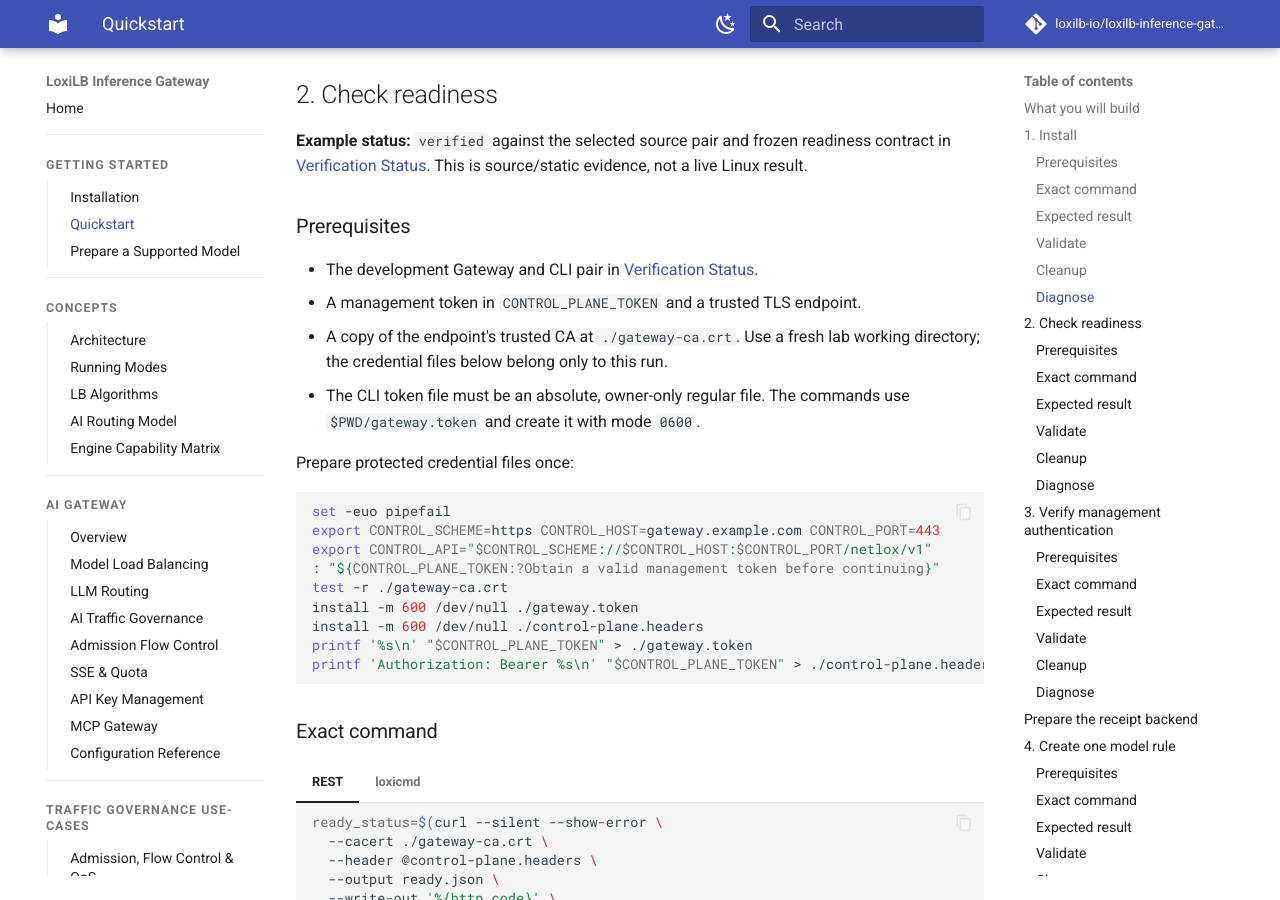
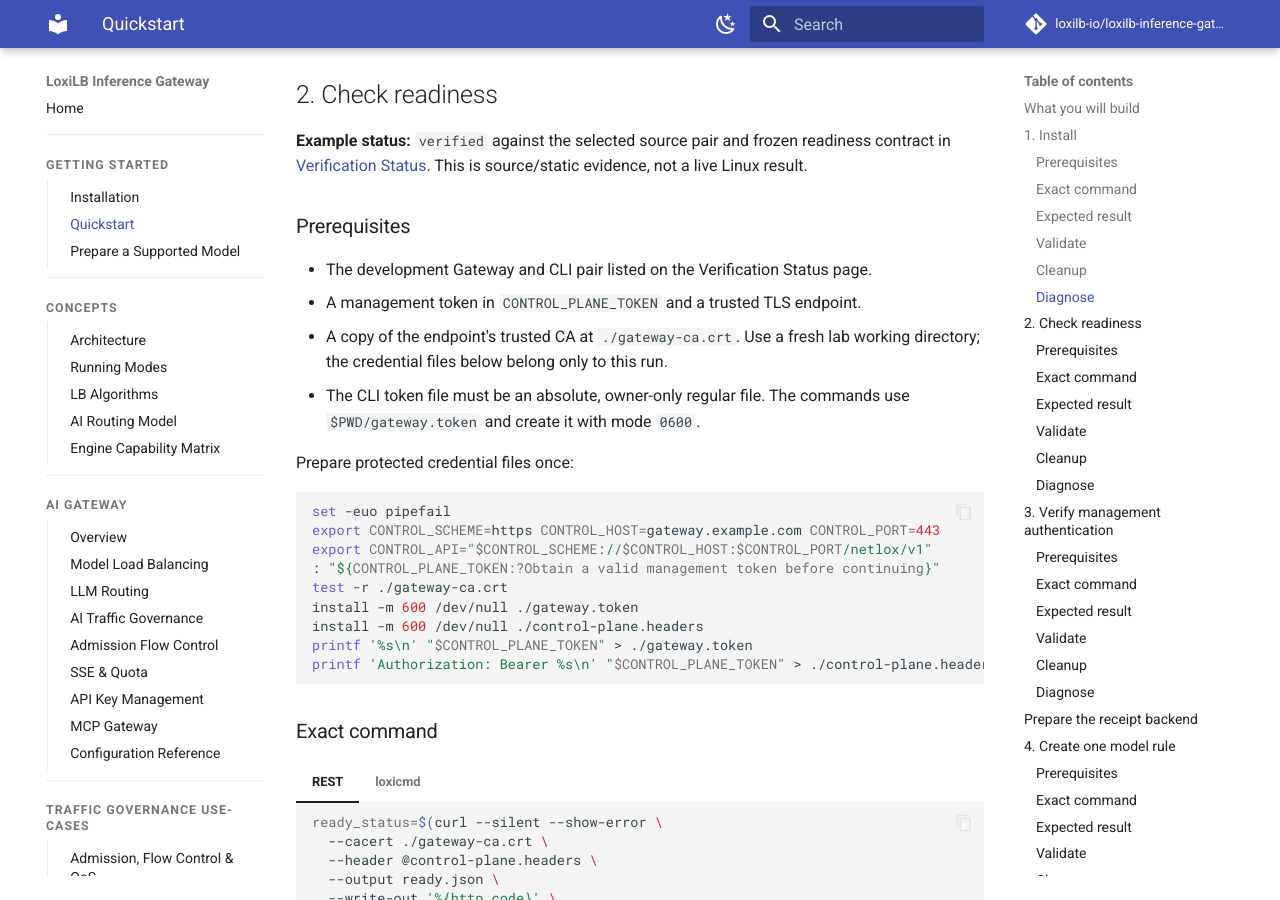
Before and after one commit to loxilb-io/loxilbdocs-inference-gateway, an MkDocs documentation site: the page built from docs/getting-started/quickstart.md, in a window 1280 px wide and 900 px high, scrolled down 2280 px. Built offline with MkDocs 1.6.1 and Material for MkDocs 9.7.7, drawn with Linux system fonts in a browser that asks for light colours; comment, search, counter and statistics services are not loaded; the version menu is left out; some of the changed text lies outside the part shown.

Commit message:
docs(quickstart): correct references in shared snippets
Signed-off-by: NLX-SeokHwanKong <76096751+NLX-SeokHwanKong@users.noreply.github.com>

```diff
--- a/snippets/getting-started/02-readiness.md
+++ b/snippets/getting-started/02-readiness.md
@@ -2,7 +2,7 @@
 
 ### Prerequisites
 
-- The development Gateway and CLI pair in [Verification Status](../reference/verification-status.md).
+- The development Gateway and CLI pair listed on the Verification Status page.
 - A management token in `CONTROL_PLANE_TOKEN` and a trusted TLS endpoint.
 - A copy of the endpoint's trusted CA at `./gateway-ca.crt`. Use a fresh lab
   working directory; the credential files below belong only to this run.
--- a/snippets/getting-started/05-traffic.md
+++ b/snippets/getting-started/05-traffic.md
@@ -6,7 +6,7 @@
 - The rule readback passed.
 - The backend is healthy, returns `backend-llama`, and appends each received
   `X-Docs-Nonce` value to a line-oriented log available to the operator.
-- Prepare the [receipt backend](quickstart.md#prepare-the-receipt-backend)
+- Complete the "Prepare the receipt backend" section above
   first. Set `BACKEND_RECEIPT_LOG` to a readable backend-owned log or its
   read-only SSH copy. It must not be produced from Gateway or client output.
 
```
